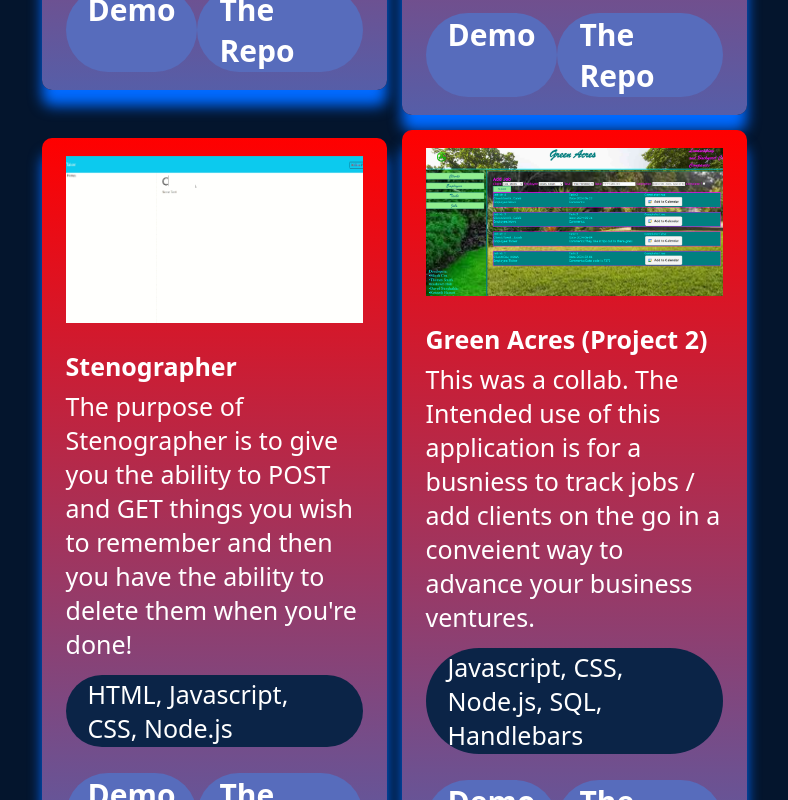
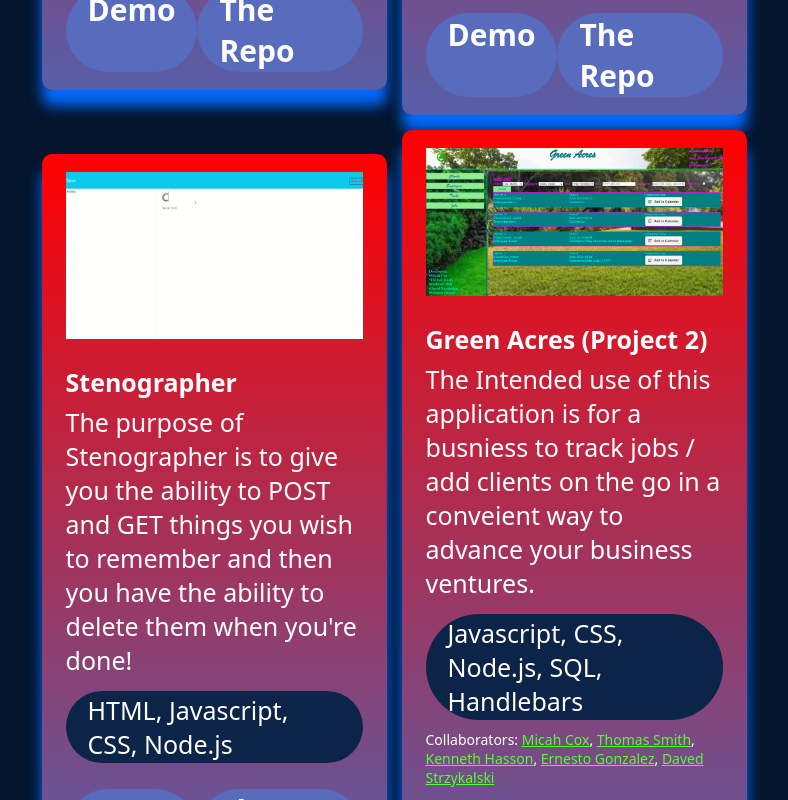
Before and after one commit to TheR16H/folio, a React (Vite) app: page /projects in a window 1280 px wide. Shown: the part 1780-2580 px from the top of the page, without its empty margins (246-1034 px from the left). Built offline with nearby package versions, Linux system fonts and the light colour scheme.

Commit message:
added more acknowledgements to the readme/added collaborator links to the projects

```diff
--- a/src/components/projects/projectcard.module.css
+++ b/src/components/projects/projectcard.module.css
@@ -57,3 +57,21 @@
     background: #576cbc;
     padding: 1px 22px;
   }
+
+  .collaborators {
+    margin-top: 10px;
+    font-size: 14px;
+    font-weight: 300;
+    color: #ffffff; /* Change color as needed */
+}
+
+.collaboratorLink {
+  color: #51ff2e;
+  text-decoration: underline;
+  transition: text-shadow 0.3s ease;
+}
+
+.collaboratorLink:hover {
+  text-decoration: none;
+  text-shadow: 0 0 5px #00f, 0 0 10px #00f, 0 0 15px #00f; /* Glow effect */
+}
--- a/src/components/projects/projectcards.jsx
+++ b/src/components/projects/projectcards.jsx
@@ -4,8 +4,47 @@ import styles from "./projectcard.module.css";
 import { getImageUrl } from "../../utils";
 import PropTypes from "prop-types";
 
+// export const ProjectCard = ({
+//   project: { title, imageSrc, description, skills, demo, source },
+// }) => {
+//     return (
+//         <div className={styles.container}>
+//             <img src={getImageUrl(imageSrc)}
+//             alt={`Image of ${title}`}
+//             className={styles.image} />
+
+//             <h3 className={styles.title}>{title}</h3>
+//             <p className={styles.description}>{description}</p>
+
+//             <ul  className={styles.skills}>
+//             {skills.map((skill, id) => {
+//                return (
+//                         <li key={id} className={styles.skill}> {skill} </li>
+//                     );
+//                 })}
+//             </ul>
+//             <div className={styles.links}>
+//                 <a href={demo} className={styles.link}> Demo  </a>
+//                 <a href={source} className={styles.link}> The Repo </a>
+//             </div>
+//         </div>
+//     );
+//  };
+//  ProjectCard.propTypes = {
+//     project: PropTypes.shape({
+//         title: PropTypes.string.isRequired,
+//         imageSrc: PropTypes.string.isRequired,
+//         description: PropTypes.string.isRequired,
+//         skills: PropTypes.arrayOf(PropTypes.string).isRequired,
+//         demo: PropTypes.string.isRequired,
+//         source: PropTypes.string.isRequired,
+//     }).isRequired,
+// };
+
+// export default ProjectCard;
+
 export const ProjectCard = ({
-  project: { title, imageSrc, description, skills, demo, source },
+  project: { title, imageSrc, description, skills, demo, source, collaborators },
 }) => {
     return (
         <div className={styles.container}>
@@ -16,21 +55,31 @@ export const ProjectCard = ({
             <h3 className={styles.title}>{title}</h3>
             <p className={styles.description}>{description}</p>
 
-            <ul  className={styles.skills}>
+            <ul className={styles.skills}>
             {skills.map((skill, id) => {
                return (
                         <li key={id} className={styles.skill}> {skill} </li>
                     );
                 })}
             </ul>
+          {/* Add collaborators section with clickable links */}
+          {collaborators && (
+                <p className={styles.collaborators}>
+                    Collaborators: {collaborators.map((collaborator, index) => (
+                        <a key={index} href={collaborator.url} target="_blank" rel="noopener noreferrer" className={styles.collaboratorLink}>
+                            {collaborator.name}
+                        </a>
+                    )).reduce((prev, curr) => [prev, ', ', curr])}
+                </p>
+            )}
             <div className={styles.links}>
-                <a href={demo} className={styles.link}> Demo  </a>
+                <a href={demo} className={styles.link}> Demo </a>
                 <a href={source} className={styles.link}> The Repo </a>
             </div>
         </div>
     );
- };
- ProjectCard.propTypes = {
+};
+ProjectCard.propTypes = {
     project: PropTypes.shape({
         title: PropTypes.string.isRequired,
         imageSrc: PropTypes.string.isRequired,
@@ -38,6 +87,7 @@ export const ProjectCard = ({
         skills: PropTypes.arrayOf(PropTypes.string).isRequired,
         demo: PropTypes.string.isRequired,
         source: PropTypes.string.isRequired,
+        collaborators: PropTypes.arrayOf(PropTypes.string), // Add this line
     }).isRequired,
 };
 
--- a/src/data/projects.json
+++ b/src/data/projects.json
@@ -47,10 +47,20 @@
     {
         "title": "Green Acres (Project 2)",
         "imageSrc": "projects/showcase5.png",
-        "description": "This was a collab. The Intended use of this application is for a busniess to track jobs / add clients on the go in a conveient way to advance your business ventures.",
+        "description": " The Intended use of this application is for a busniess to track jobs / add clients on the go in a conveient way to advance your business ventures.",
         "skills": ["Javascript, CSS, Node.js, SQL, Handlebars"],
         "demo": "https://project2-hivl.onrender.com/",
-        "source": "https://github.com/TheR16H/Green-Acres"
+        "source": "https://github.com/TheR16H/Green-Acres",
+       "collaborators": [
+            { "name": "Micah Cox", "url": "https://github.com/Kalink52" },
+            { "name": "Thomas Smith", "url": "https://github.com/thomassmith0526" },
+            { "name": "Kenneth Hasson", "url": "https://github.com/kenneth-hass" },
+            { "name": "Ernesto Gonzalez", "url": "https://github.com/ErnestoAG" },
+            { "name": "Daved Strzykalski", "url": "https://github.com/dstrzykalski" }
+
+
+        ]
+
 
     }
 ]
```
Also changed, not shown: 1 other file (tests, documents, lock files or other folders).
